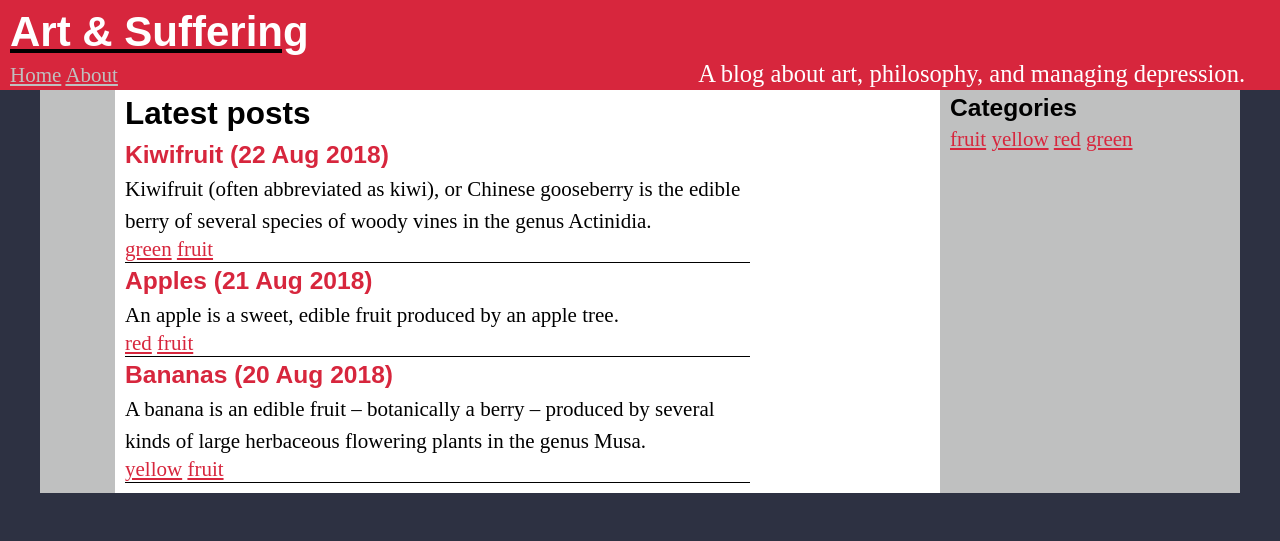
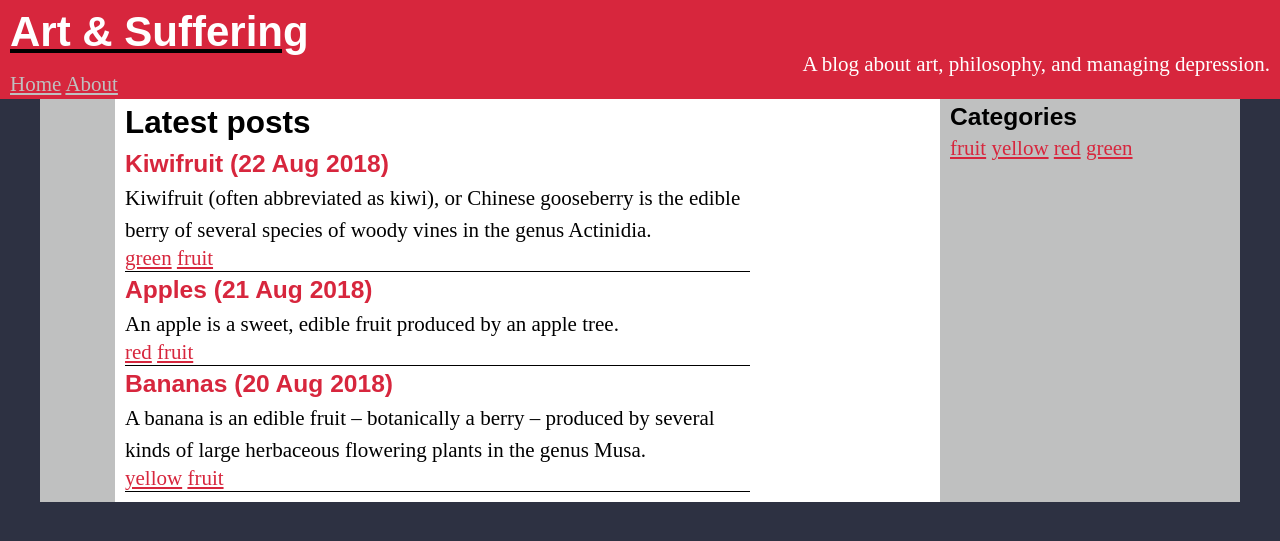
Before and after one commit to artandsuffering/artandsuffering.github.io, a Jekyll site: the page built from index.md, in a window 1280 px wide. Shown: the top 541 px of the page. Built offline with Jekyll 4.4.1, drawn with Linux system fonts in a browser that asks for light colours.

Commit message:
further edit blog description

```diff
--- a/_includes/siteheader.html
+++ b/_includes/siteheader.html
@@ -1,5 +1,5 @@
 <header id="siteheader">
 	<h1 id="sitetitle"><a href="/">Art & Suffering</a></h1>
+	<p id="blogdescription">A blog about art, philosophy, and managing depression.</p>
 	{% include nav.html %}
-	<p id="blogdescription">A blog about art, philosophy, and managing depression.</p>
 </header>
--- a/_sass/siteheader.scss
+++ b/_sass/siteheader.scss
@@ -16,21 +16,36 @@
 }
 
 #blogdescription {
-	position: relative;
-	display: inline;
-	font-size: 1.17em;
 	color: white;
+	text-align: right;
 	line-height: 0em;
+	padding-right: 10px;
+	padding-top: 1px;
+	padding-bottom: 8px;
 }
-
+/*
 @media only screen and (min-width: 730px) {
 	#blogdescription {
+		position: relative;
+		display: inline;
+		font-size: 1.17em;
+		line-height: 0em;
 		left: calc(100vw - 705px);
 	}
 
 }
-
-@media only screen and (max-width: 730px) {
+*/
+@media only screen and (min-width: 488px) {
+	#blogdescription {
+		color: white;
+		text-align: right;
+		line-height: 0em;
+		padding-right: 10px;
+		padding-top: 1px;
+		padding-bottom: 8px;
+	}
+}
+@media only screen and (max-width: 488px) {
 	#blogdescription {
 		display: none;
 	}
@@ -38,7 +53,6 @@
 
 nav {
 	a {text-decoration-line: underline;}
-	display: inline;
 }
 
 .current {
```
